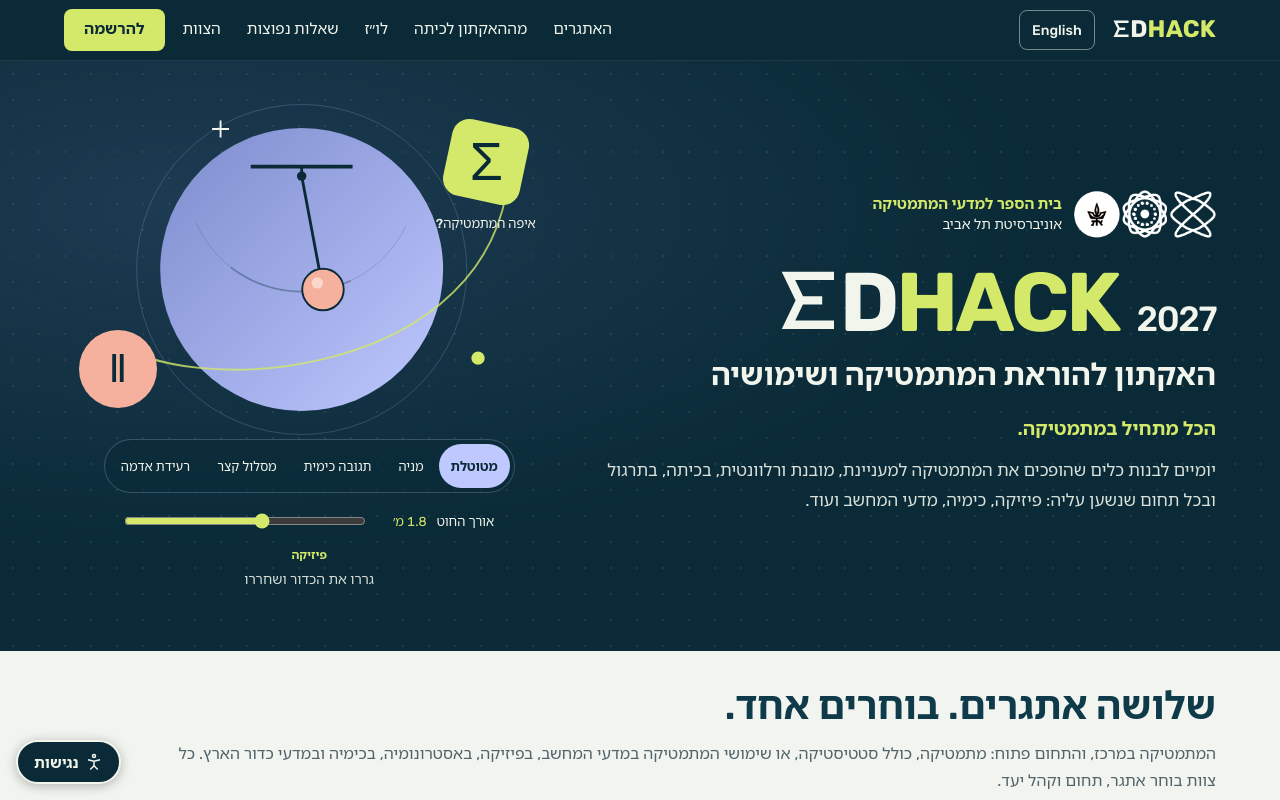
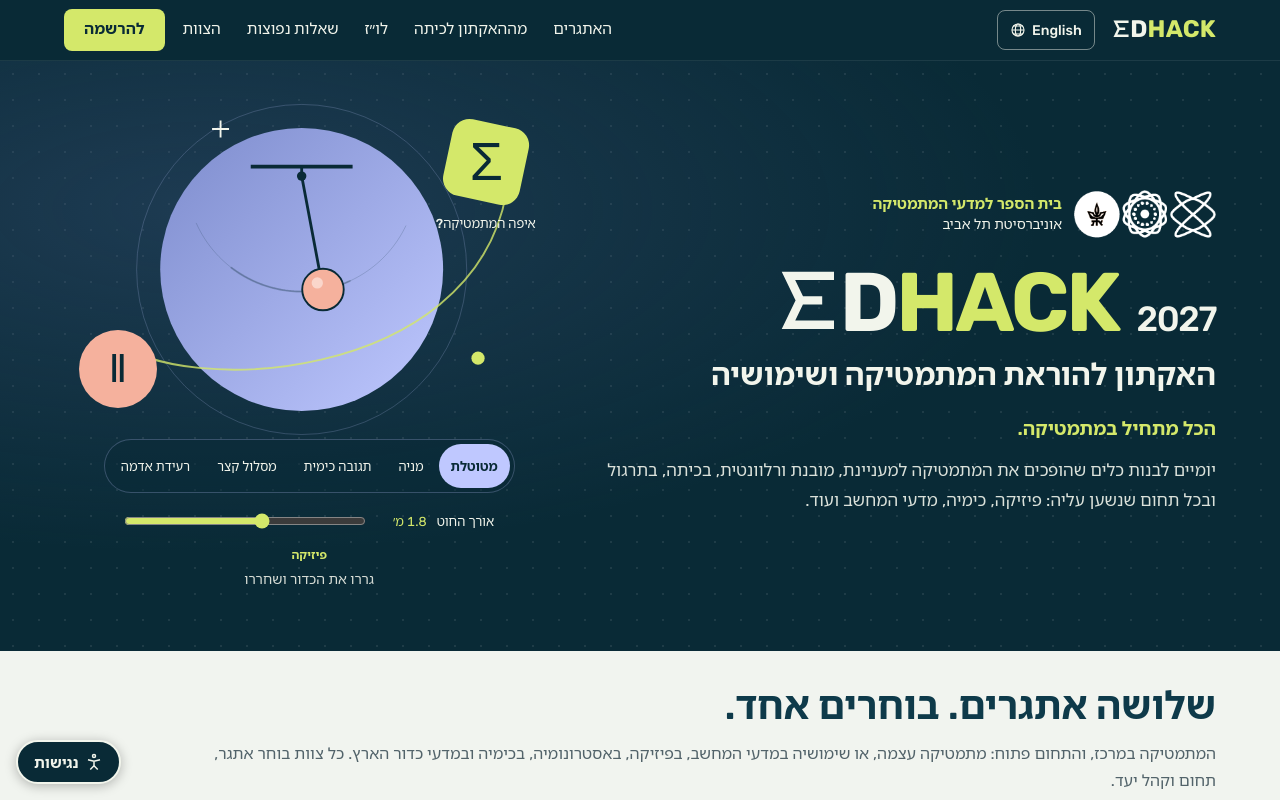
Before and after one commit to kerenmorwak/EDHACK, a plain HTML site: page index.html in a window 1280 px wide. Shown: the top 800 px of the page. Drawn offline with Linux system fonts and the light colour scheme.

Commit message:
Add globe to language switch and simplify challenge introduction

```diff
--- a/index.html
+++ b/index.html
@@ -433,7 +433,8 @@ html[data-text="large"] .lab-math-control{right:8%}html[data-text="large"] .lab-
 
 
 /* Bilingual navigation and direction-aware reading layout. */
-.language-btn{background:transparent;color:var(--ivory);border:1px solid #f2f5ec77;border-radius:8px;min-height:40px;padding:6px 12px;font:500 .875rem var(--font);cursor:pointer}
+.language-btn{display:inline-flex;align-items:center;justify-content:center;gap:6px;background:transparent;color:var(--ivory);border:1px solid #f2f5ec77;border-radius:8px;min-height:40px;padding:6px 12px;font:500 .875rem var(--font);cursor:pointer}
+.language-btn svg{width:16px;height:16px;flex:none}
 .language-btn:hover{background:#ffffff14}
 .form-language-note{font-size:.875rem;color:var(--muted);margin-top:12px}
 html[lang="en"] .hero h1,html[lang="en"] .band dt,html[lang="en"] .tl time,html[lang="en"] .tl .t{text-align:left}
@@ -459,7 +460,7 @@ html[lang="en"] .ch h3{font-size:clamp(26px,2.5vw,36px)}
 <header class="top">
   <div class="wrap">
     <a class="brand" href="#top" aria-label="EDHACK, לראש העמוד"><svg class="sigma-e" viewBox="0 0 68 72" aria-hidden="true" focusable="false"><path d="M59 7H10L24 36 10 65H59M24 36H45"/></svg>D<span>HACK</span></a>
-    <button type="button" class="language-btn" id="languageBtn" lang="en" dir="ltr" aria-label="Switch to English">English</button>
+    <button type="button" class="language-btn" id="languageBtn" lang="en" dir="ltr" aria-label="Switch to English"><svg viewBox="0 0 24 24" fill="none" stroke="currentColor" stroke-width="1.7" aria-hidden="true" focusable="false"><circle cx="12" cy="12" r="9"/><ellipse cx="12" cy="12" rx="4" ry="9"/><path d="M3 12h18M5 6h14M5 18h14"/></svg><span id="languageLabel">English</span></button>
     <button class="menu-btn" id="menuBtn" aria-expanded="false" aria-controls="nav">תפריט</button>
     <nav class="nav" id="nav" aria-label="ניווט ראשי">
       <a href="#challenges">האתגרים</a>
@@ -530,7 +531,7 @@ html[lang="en"] .ch h3{font-size:clamp(26px,2.5vw,36px)}
 <section class="sec challenges" id="challenges">
   <div class="wrap">
     <div class="h2"><h2>שלושה אתגרים. בוחרים אחד.</h2></div>
-    <p class="lead challenge-intro">המתמטיקה במרכז, והתחום פתוח: מתמטיקה, כולל סטטיסטיקה, או שימושי המתמטיקה במדעי המחשב, בפיזיקה, באסטרונומיה, בכימיה ובמדעי כדור הארץ. כל צוות בוחר אתגר, תחום וקהל יעד.</p>
+    <p class="lead challenge-intro">המתמטיקה במרכז, והתחום פתוח: מתמטיקה עצמה, או שימושיה במדעי המחשב, בפיזיקה, באסטרונומיה, בכימיה ובמדעי כדור הארץ. כל צוות בוחר אתגר, תחום וקהל יעד.</p>
 
     <div class="chs">
       <article class="ch flip-card" id="c1">
@@ -802,7 +803,7 @@ html[lang="en"] .ch h3{font-size:clamp(26px,2.5vw,36px)}
     "לשנייה":"per second",
     "אחוזים":"percent",
     "שלושה אתגרים. בוחרים אחד.":"Three challenges. Choose one.",
-    "המתמטיקה במרכז, והתחום פתוח: מתמטיקה, כולל סטטיסטיקה, או שימושי המתמטיקה במדעי המחשב, בפיזיקה, באסטרונומיה, בכימיה ובמדעי כדור הארץ. כל צוות בוחר אתגר, תחום וקהל יעד.":"Mathematics is at the heart of it. Explore mathematics, including statistics, or its applications in computer science, physics, astronomy, chemistry, and earth sciences. Each team chooses a challenge, a field, and an audience.",
+    "המתמטיקה במרכז, והתחום פתוח: מתמטיקה עצמה, או שימושיה במדעי המחשב, בפיזיקה, באסטרונומיה, בכימיה ובמדעי כדור הארץ. כל צוות בוחר אתגר, תחום וקהל יעד.":"Mathematics is at the heart of it. Explore mathematics itself, or its applications in computer science, physics, astronomy, chemistry, and earth sciences. Each team chooses a challenge, a field, and an audience.",
     "אתגר 1":"Challenge 1",
     "אתגר 2":"Challenge 2",
     "אתגר 3":"Challenge 3",
@@ -965,7 +966,7 @@ html[lang="en"] .ch h3{font-size:clamp(26px,2.5vw,36px)}
     translationAttributes.forEach(function(item){if(item.el.isConnected)item.el.setAttribute(item.attr,tr(item.source));});
     document.title=tr("EDHACK | האקתון להוראת המתמטיקה ושימושיה");
     document.querySelector('meta[name="description"]').content=tr("EDHACK, האקתון להוראת המתמטיקה ושימושיה של בית הספר למדעי המתמטיקה באוניברסיטת תל אביב. שלושה אתגרים, יומיים, ופרסים לזוכים.");
-    var button=document.getElementById("languageBtn");button.textContent=language==="he"?"English":"עברית";button.lang=language==="he"?"en":"he";button.dir=language==="he"?"ltr":"rtl";button.setAttribute("aria-label",language==="he"?"Switch to English":"מעבר לעברית");
+    var button=document.getElementById("languageBtn");document.getElementById("languageLabel").textContent=language==="he"?"English":"עברית";button.lang=language==="he"?"en":"he";button.dir=language==="he"?"ltr":"rtl";button.setAttribute("aria-label",language==="he"?"Switch to English":"מעבר לעברית");
     document.getElementById("formLanguageNote").hidden=language!=="en";
     refreshLocalizedUI();
     if(save){try{localStorage.setItem("edhack-language",language);}catch(error){}var address=new URL(location.href);address.searchParams.set("lang",language);history.replaceState(null,"",address);}
```
